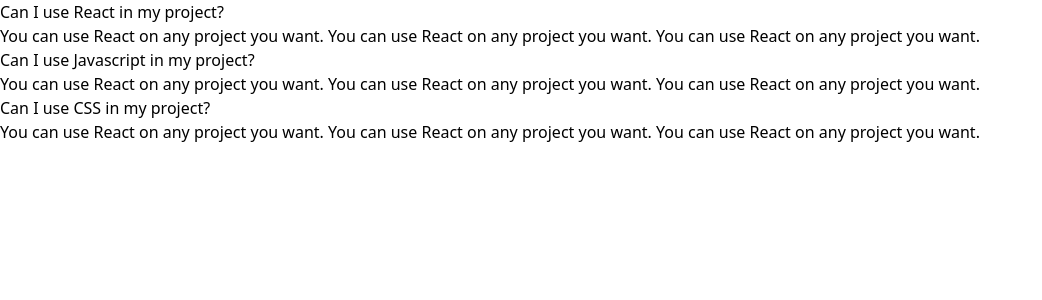
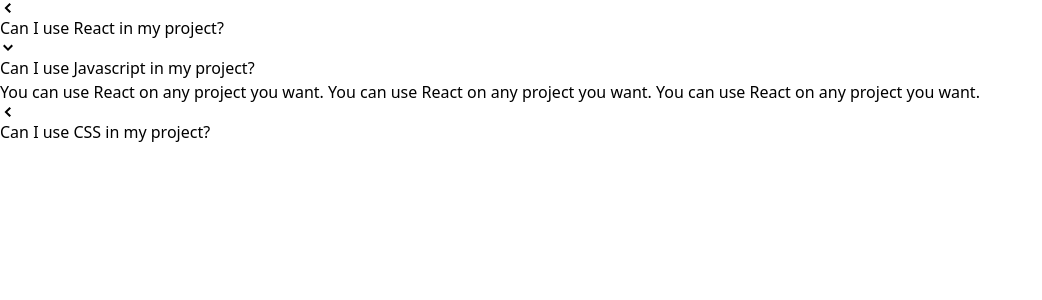
Before and after one commit to khale913/components, a React (Create React App) app: page / in a window 1280 px wide. Shown: the top 300 px of the page, without its empty margins (0-1042 px from the left). Built offline with nearby package versions, Linux system fonts and the light colour scheme.

Commit message:
open and close accordion on active

```diff
--- a/src/components/Accordion.js
+++ b/src/components/Accordion.js
@@ -1,14 +1,24 @@
 import React, { useState } from "react";
+import { GoChevronLeft, GoChevronDown } from "react-icons/go";
 function Accordion({ items }) {
-  const [expandedIndex, setExpandedIndex] = useState(0);
+  const [expandedIndex, setExpandedIndex] = useState(1);
+
+  const handleClick = (nextIndex) => {
+    setExpandedIndex(nextIndex);
+  }
 
   const renderedItems = items.map((item, index) => {
     const isExpanded = index === expandedIndex;
-
+    const icon = <span>
+      {isExpanded ? <GoChevronDown /> : <GoChevronLeft />}
+    </span>
     return (
       <div key={item.id}>
-        <div>{item.label}</div>
-        <div>{item.content}</div>
+        <div onClick={() => handleClick(index)} >
+          {icon}
+          {item.label}
+        </div>
+        {isExpanded && <div>{item.content}</div>}
       </div>
     );
   });
```
